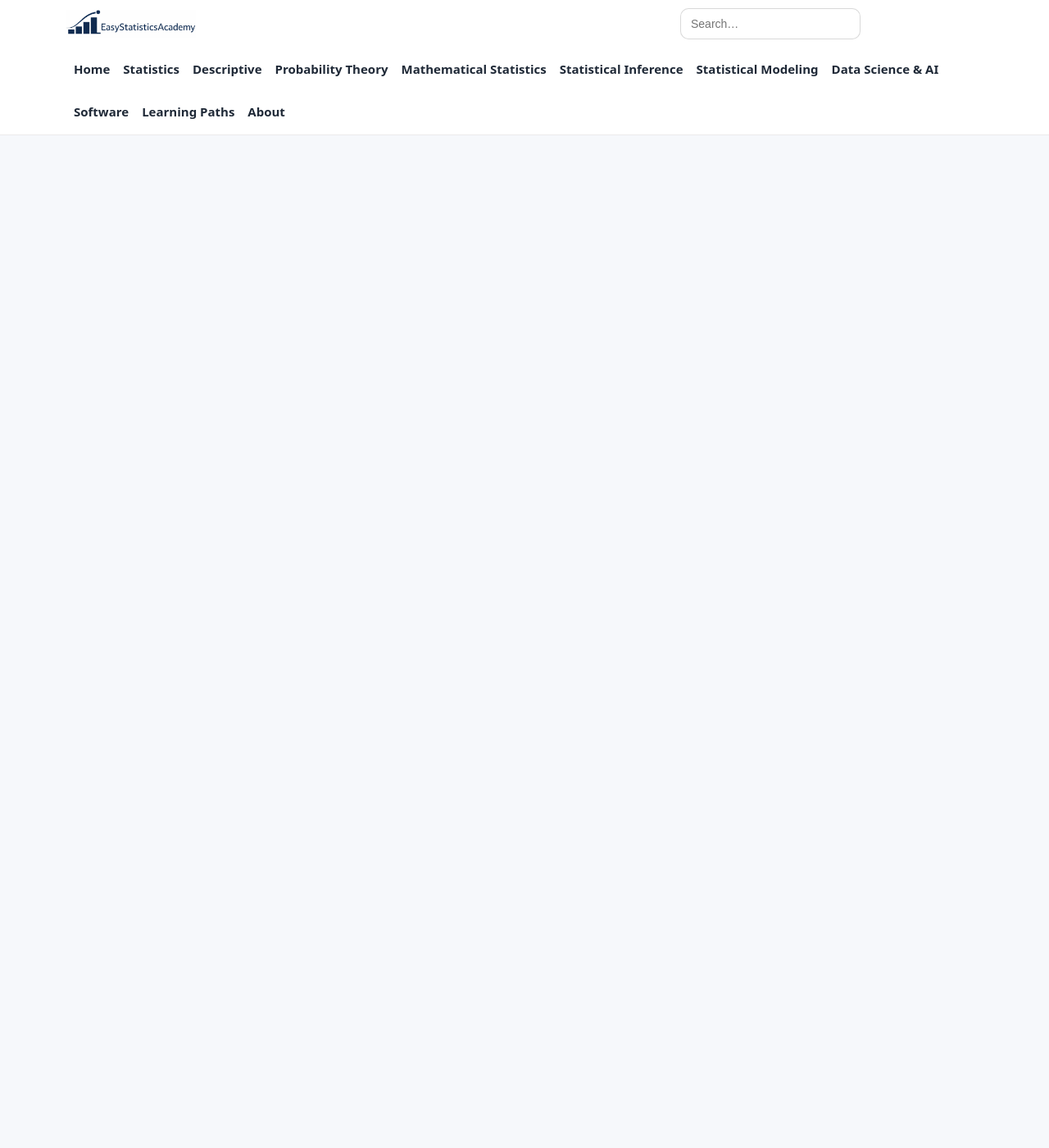
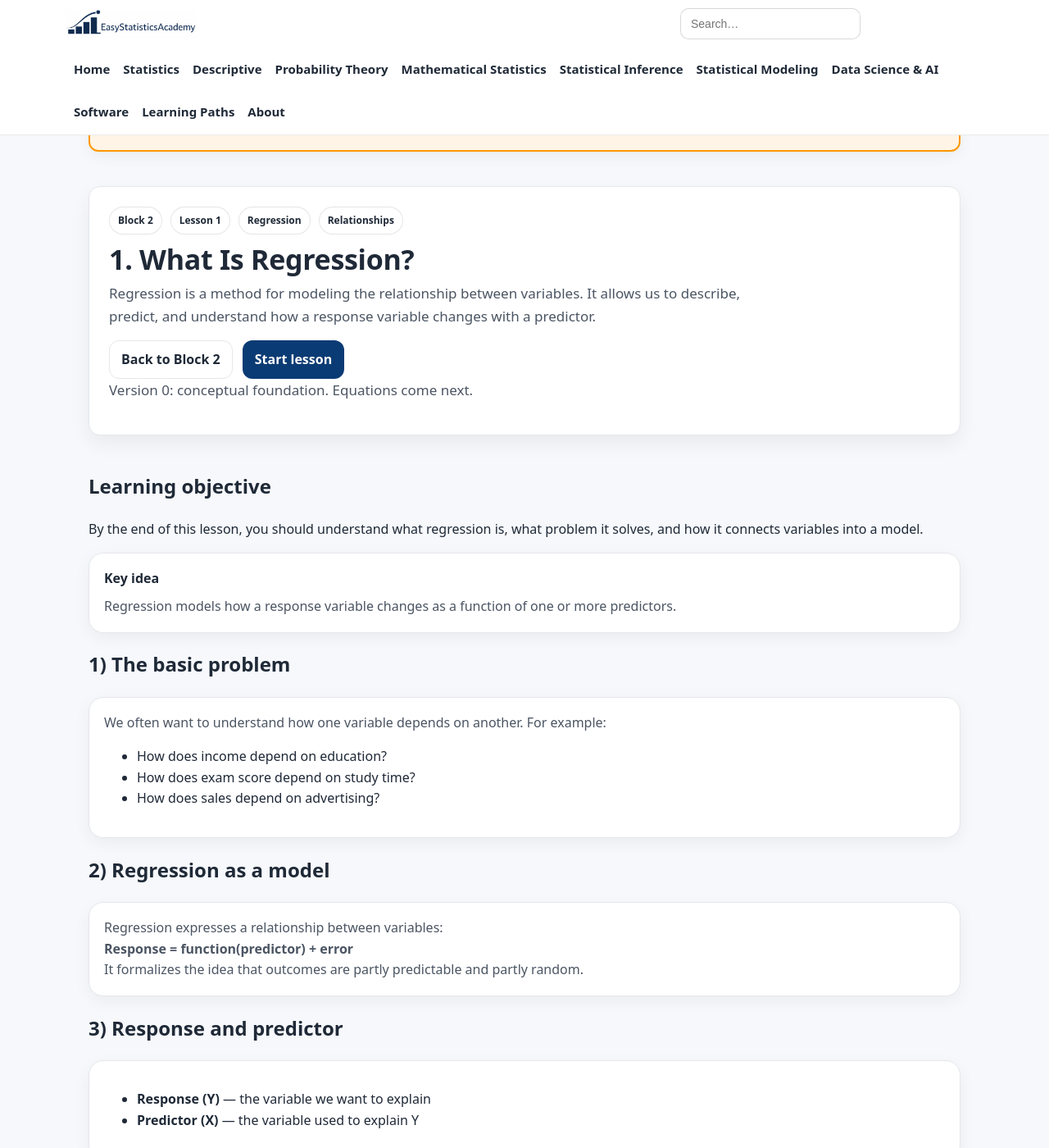
Before and after one commit to ammar-homaida-statistics/easystatisticsacademy, a Jekyll site: the page built from modeling/simple-linear-regression/what-is-regression/index.md, in a window 1280 px wide and 1400 px high, scrolled down 214 px. Shown: the whole window at 82% size. Built offline with Jekyll 4.4.1, drawn with Linux system fonts in a browser that asks for light colours; our own code applies the rules of GitHub Pages for plain Markdown files; before the commit the page ends 900 px from its top, so only the background shows below that; some of the changed text lies outside the part shown.

Commit message:
Add lesson content

```diff
--- a/modeling/simple-linear-regression/what-is-regression/index.md
+++ b/modeling/simple-linear-regression/what-is-regression/index.md
@@ -1 +1,170 @@
-coming soon
+---
+layout: default
+title: 1. What Is Regression?
+permalink: /modeling/simple-linear-regression/what-is-regression/
+sidebar: false
+---
+
+<!-- UNDER CONSTRUCTION -->
+<section class="section section-slim">
+  <div class="callout" style="background:#fff4e5; border:2px solid #ff9800; padding:2rem; border-radius:12px;">
+    <h2 style="color:#e65100;">🚧 Lesson Under Construction</h2>
+    <p>
+      Version 0 focuses on understanding regression as a modeling framework.
+      Mathematical details and estimation will be developed in later lessons.
+    </p>
+  </div>
+</section>
+
+<!-- ✅ Update last visited lesson -->
+<script>
+(function () {
+  localStorage.setItem("esa_continue_modeling_slr_lesson_v0", JSON.stringify({
+    url: "/modeling/simple-linear-regression/what-is-regression/",
+    label: "Lesson 1 — What Is Regression?",
+    ts: Date.now()
+  }));
+})();
+</script>
+
+<!-- HERO -->
+<section class="hero hero-section">
+  <div class="hero-card">
+
+    <div class="badge-row">
+      <span class="badge">Block 2</span>
+      <span class="badge">Lesson 1</span>
+      <span class="badge">Regression</span>
+      <span class="badge">Relationships</span>
+    </div>
+
+    <h1>1. What Is Regression?</h1>
+
+    <p class="lead">
+      Regression is a method for modeling the relationship between variables.
+      It allows us to describe, predict, and understand how a response variable
+      changes with a predictor.
+    </p>
+
+    <div class="hero-actions">
+      <a class="btn btn-outline" href="/modeling/simple-linear-regression/">Back to Block 2</a>
+      <a class="btn" href="#lesson">Start lesson</a>
+    </div>
+
+    <p class="muted-mini">
+      Version 0: conceptual foundation. Equations come next.
+    </p>
+
+  </div>
+</section>
+
+<!-- LESSON -->
+<section class="section" id="lesson">
+
+  <h2>Learning objective</h2>
+  <p>
+    By the end of this lesson, you should understand what regression is,
+    what problem it solves, and how it connects variables into a model.
+  </p>
+
+  <div class="card">
+    <h3>Key idea</h3>
+    <p>
+      Regression models how a response variable changes as a function of one or more predictors.
+    </p>
+  </div>
+
+  <h2>1) The basic problem</h2>
+  <div class="card">
+    <p>
+      We often want to understand how one variable depends on another.
+      For example:
+    </p>
+    <ul>
+      <li>How does income depend on education?</li>
+      <li>How does exam score depend on study time?</li>
+      <li>How does sales depend on advertising?</li>
+    </ul>
+  </div>
+
+  <h2>2) Regression as a model</h2>
+  <div class="card">
+    <p>
+      Regression expresses a relationship between variables:
+    </p>
+    <p><strong>Response = function(predictor) + error</strong></p>
+    <p>
+      It formalizes the idea that outcomes are partly predictable and partly random.
+    </p>
+  </div>
+
+  <h2>3) Response and predictor</h2>
+  <div class="card">
+    <ul>
+      <li><strong>Response (Y)</strong> — the variable we want to explain</li>
+      <li><strong>Predictor (X)</strong> — the variable used to explain Y</li>
+    </ul>
+  </div>
+
+  <h2>4) Regression is about relationships</h2>
+  <div class="card">
+    <p>
+      Regression does not just describe data — it models how variables are connected.
+      It captures the systematic relationship (signal) between X and Y.
+    </p>
+  </div>
+
+  <h2>5) Regression and prediction</h2>
+  <div class="card">
+    <p>
+      Once a relationship is modeled, we can predict new values of Y given X.
+    </p>
+  </div>
+
+  <h2>6) Regression and explanation</h2>
+  <div class="card">
+    <p>
+      Regression also helps us understand how changes in X affect Y.
+    </p>
+  </div>
+
+  <h2>7) Example</h2>
+  <div class="card">
+    <p>
+      Suppose we model exam score using study hours:
+    </p>
+    <p><strong>Score = function(Hours) + error</strong></p>
+    <p>
+      Regression helps us understand and quantify this relationship.
+    </p>
+  </div>
+
+  <h2>8) Why regression matters</h2>
+  <div class="card">
+    <p>
+      Regression is one of the most widely used tools in statistics,
+      economics, business, and data science.
+    </p>
+  </div>
+
+  <div class="card">
+    <h3>Outcome of this lesson</h3>
+    <ul>
+      <li>Define regression clearly</li>
+      <li>Identify response and predictor variables</li>
+      <li>Understand regression as a relationship model</li>
+      <li>Recognize its role in prediction and explanation</li>
+    </ul>
+  </div>
+
+  <div class="card">
+    <h3>Next step</h3>
+    <p>
+      Now we formalize regression using a mathematical equation.
+    </p>
+    <a class="btn" href="/modeling/simple-linear-regression/regression-equation/">
+      Next lesson: Regression Equation →
+    </a>
+  </div>
+
+</section>
```
